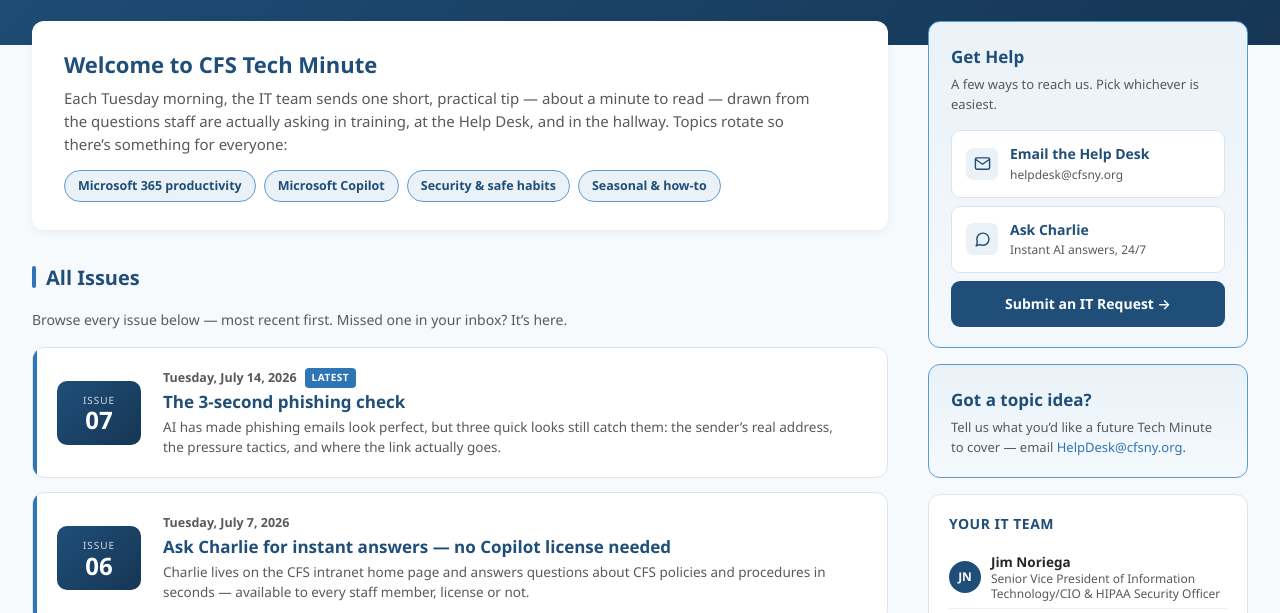
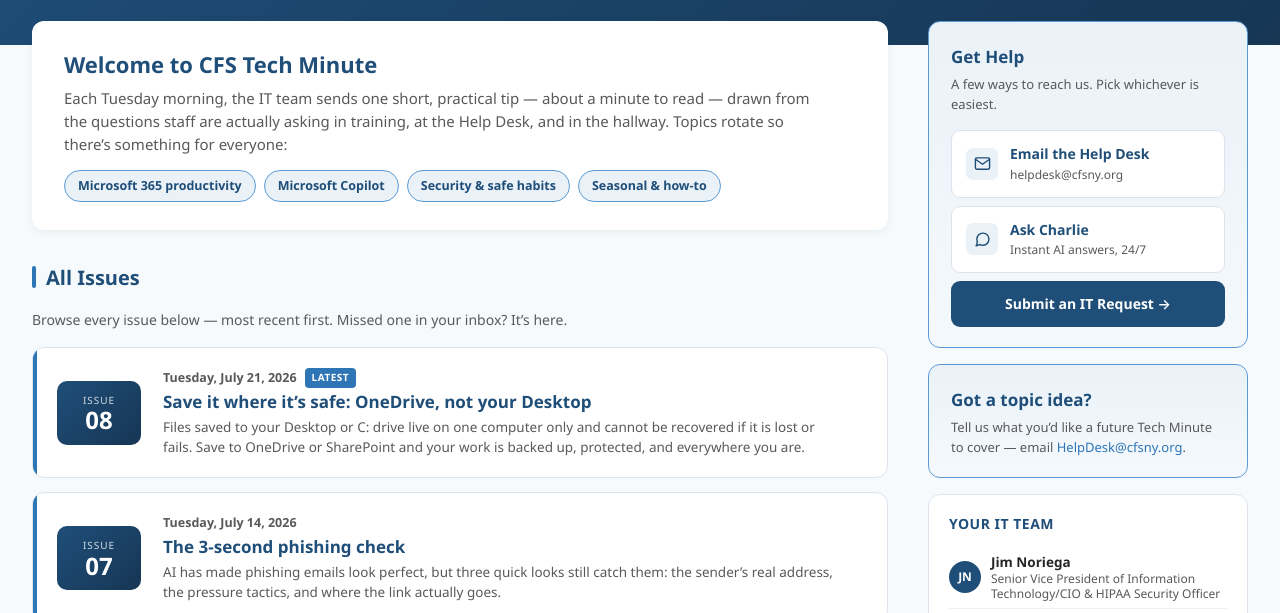
Before and after one commit to jnoriega-cfs/cfs-intranet-tools, a plain HTML site: page tech-minute.html in a window 1280 px wide. Shown: the part 184-797 px from the top of the page. Drawn offline with Linux system fonts and the light colour scheme.

Commit message:
Add files via upload

```diff
--- a/tech-minute.html
+++ b/tech-minute.html
@@ -729,10 +729,19 @@
     <p class="section-sub">Browse every issue below &#8212; most recent first. Missed one in your inbox? It&#8217;s here.</p>
 
     <div class="issue-list">
+      <a class="issue-card" href="https://jnoriega-cfs.github.io/cfs-intranet-tools/tech-minute/issue-08.html" target="_blank" rel="noopener noreferrer">
+        <div class="issue-num"><span class="lbl">Issue</span><span class="no">08</span></div>
+        <div class="issue-body">
+          <p class="issue-when">Tuesday, July 21, 2026<span class="latest-pill">Latest</span></p>
+          <p class="issue-title">Save it where it&rsquo;s safe: OneDrive, not your Desktop</p>
+          <p class="issue-desc">Files saved to your Desktop or C: drive live on one computer only and cannot be recovered if it is lost or fails. Save to OneDrive or SharePoint and your work is backed up, protected, and everywhere you are.</p>
+        </div>
+      </a>
+
       <a class="issue-card" href="https://jnoriega-cfs.github.io/cfs-intranet-tools/tech-minute/issue-07.html" target="_blank" rel="noopener noreferrer">
         <div class="issue-num"><span class="lbl">Issue</span><span class="no">07</span></div>
         <div class="issue-body">
-          <p class="issue-when">Tuesday, July 14, 2026<span class="latest-pill">Latest</span></p>
+          <p class="issue-when">Tuesday, July 14, 2026</p>
           <p class="issue-title">The 3-second phishing check</p>
           <p class="issue-desc">AI has made phishing emails look perfect, but three quick looks still catch them: the sender&rsquo;s real address, the pressure tactics, and where the link actually goes.</p>
         </div>
```
